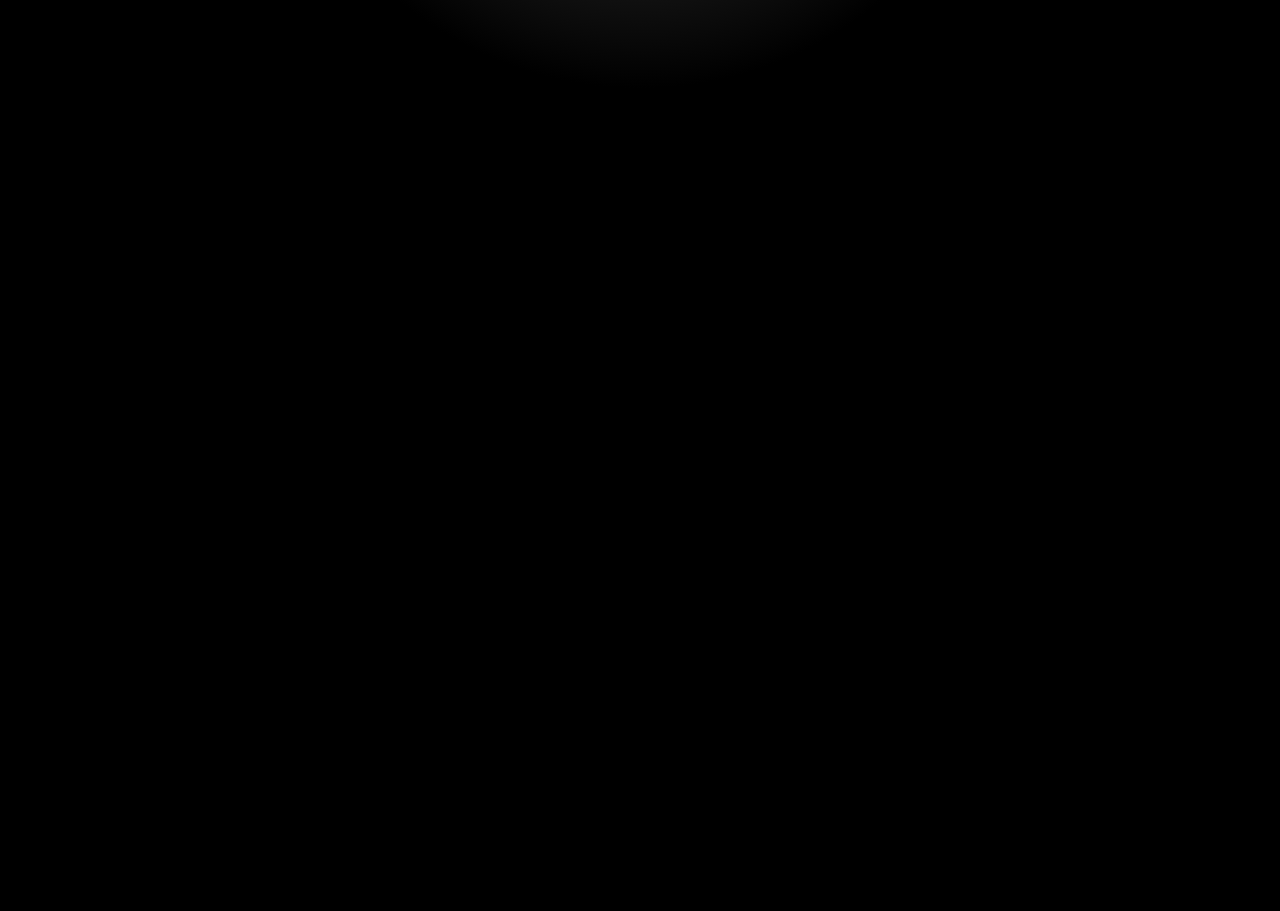
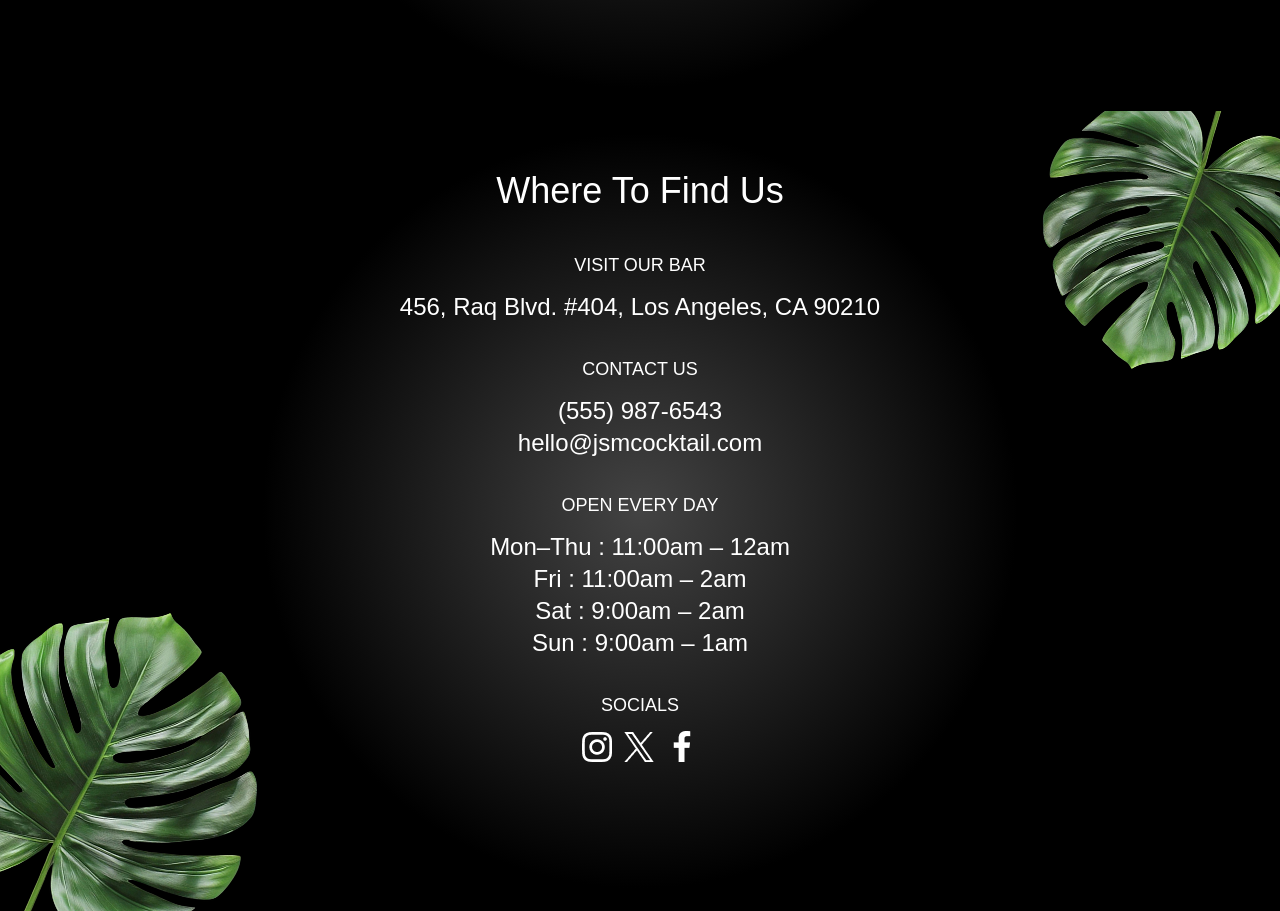
Before and after one commit to lkhyal12/cocktails-page, a React (Vite) app: page / in a window 1280 px wide. Shown: the part 4719-5630 px from the top of the page. Before the commit the page ends 4830 px from the top, so only its background shows below. Built offline with nearby package versions, Linux system fonts and the light colour scheme.

Commit message:
adding the contact section before adding gsap animatio to it

```diff
--- a/src/App.jsx
+++ b/src/App.jsx
@@ -5,6 +5,7 @@
 import About from "./sections/About";
 import Art from "./sections/Art";
 import Previews from "./sections/Previews";
+import Contact from "./Contact";
 
 const App = () => {
   return (
@@ -16,6 +17,7 @@
         <Art />
         <About />
         <Previews />
+        <Contact />
       </main>
     </>
   );
--- a/src/Conact.jsx
+++ /dev/null
@@ -1,7 +0,0 @@
-import React from "react";
-
-const Contact = () => {
-  return <section id="contact" className="min-h-dvh"></section>;
-};
-
-export default Contact;
--- /dev/null
+++ b/src/Contact.jsx
@@ -0,0 +1,54 @@
+import React from "react";
+import { openingHours, socials } from "./constants";
+
+const Contact = () => {
+  return (
+    <section id="contact" className="min-h-dvh radial-gradient py-15 relative">
+      <h2 className="text-3xl md:text-4xl text-center">Where To Find Us</h2>
+      <div className="contact-content flex flex-col items-center gap-6 md:gap-8 mt-10">
+        <div className="text-center">
+          <h3 className="text-lg mb-3 uppercase">Visit Our Bar</h3>
+          <p className="text-2xl">456, Raq Blvd. #404, Los Angeles, CA 90210</p>
+        </div>
+
+        <div className="text-center">
+          <h3 className="text-lg mb-3 uppercase">Contact Us</h3>
+          <p className="text-2xl">(555) 987-6543</p>
+          <p className="text-2xl">hello@jsmcocktail.com</p>
+        </div>
+        <div className="text-center">
+          <h3 className="text-lg mb-3 uppercase">Open Every Day</h3>
+          {openingHours.map((h) => (
+            <p className="text-2xl">
+              {h.day} : {h.time}
+            </p>
+          ))}
+        </div>
+
+        <div className="text-center">
+          <h3 className="text-lg mb-3 uppercase">socials</h3>
+          <div className="flex items-center gap-3">
+            {socials.map((s) => (
+              <img className="cursor-pointer" src={s.icon} alt="" />
+            ))}
+          </div>
+        </div>
+      </div>
+
+      <img
+        src="/images/footer-right-leaf.png"
+        alt="leaf-right"
+        id="f-right-leaf"
+        className="absolute top-0 right-0"
+      />
+      <img
+        src="/images/footer-left-leaf.png"
+        alt="leaf-left"
+        id="f-left-leaf"
+        className="absolute bottom-0 left-0"
+      />
+    </section>
+  );
+};
+
+export default Contact;
```
